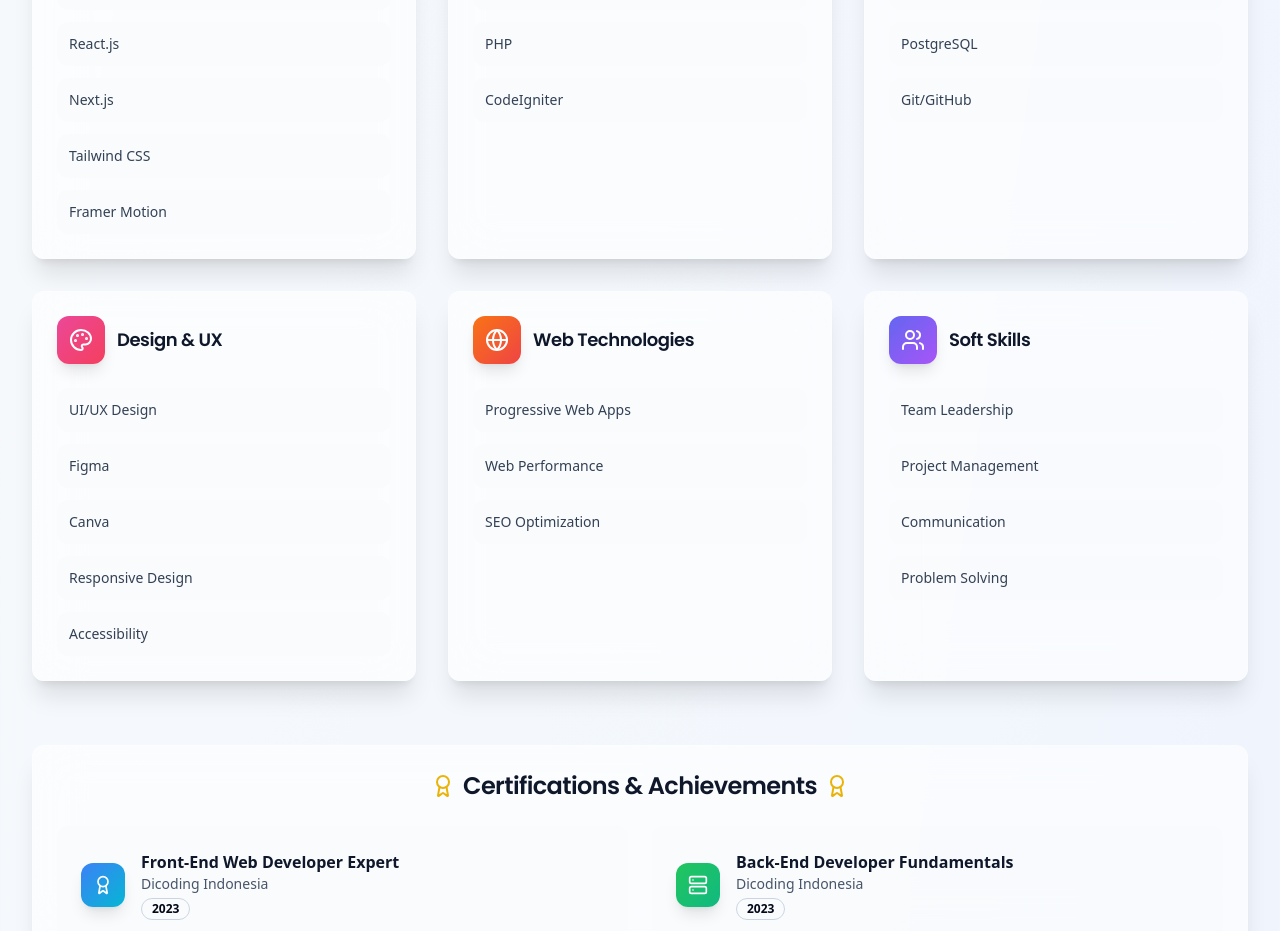
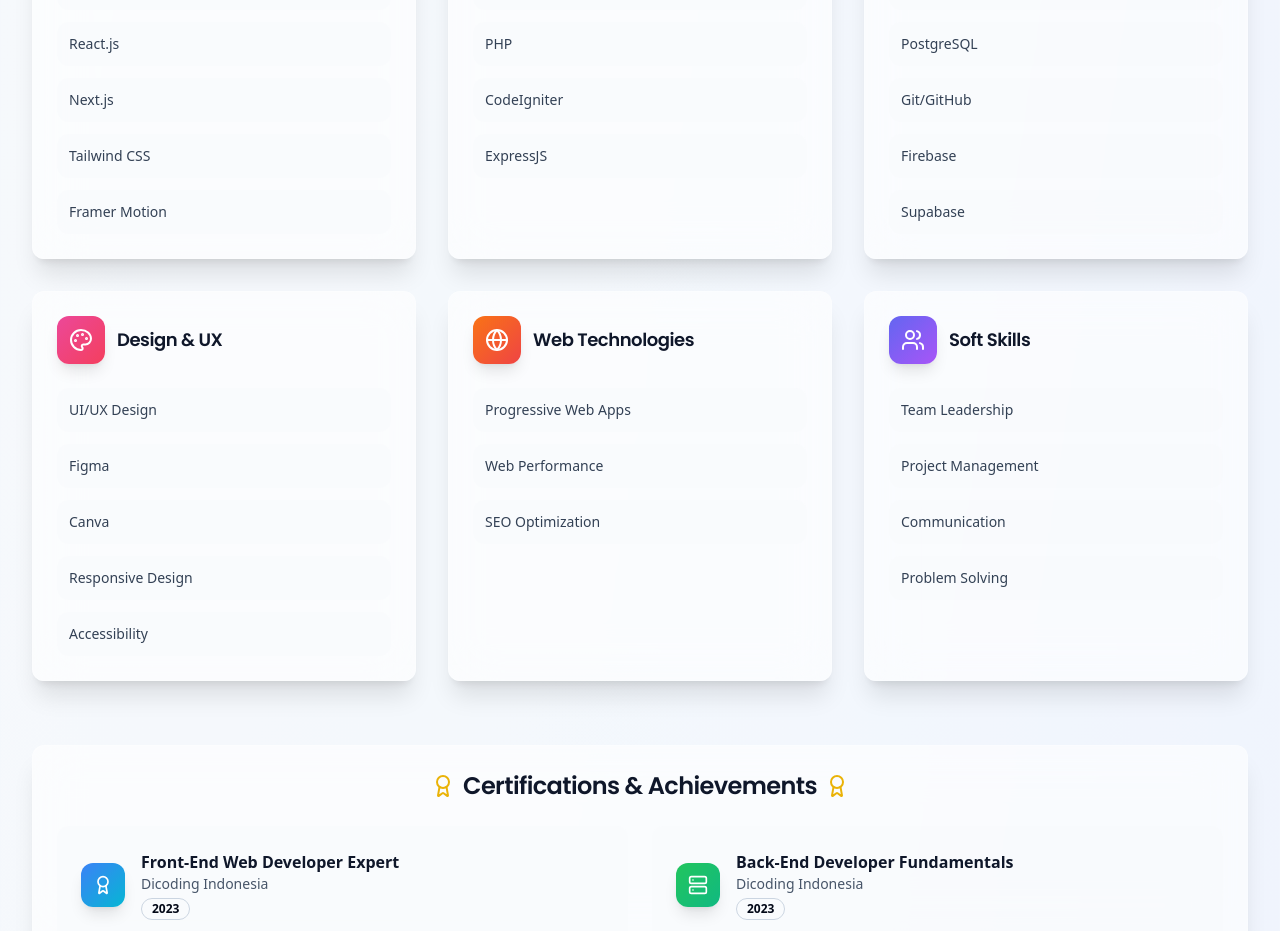
Before and after one commit to rizkyalfito/glassportfolio, a Next.js app: page / in a window 1280 px wide. Shown: the part 2500-3431 px from the top of the page. Built offline with nearby package versions, Linux system fonts and the light colour scheme.

Commit message:
add skills

```diff
--- a/app/components/SkillsSection.tsx
+++ b/app/components/SkillsSection.tsx
@@ -27,6 +27,7 @@ export default function SkillsSection() {
         { name: "Node.js" },
         { name: "PHP" },
         { name: "CodeIgniter" },
+        { name: "ExpressJS" },
       ],
     },
     {
@@ -37,6 +38,8 @@ export default function SkillsSection() {
         { name: "MySQL" },
         { name: "PostgreSQL"},
         { name: "Git/GitHub" },
+        { name: "Firebase" },
+        { name: "Supabase" },
       ],
     },
     {
```
